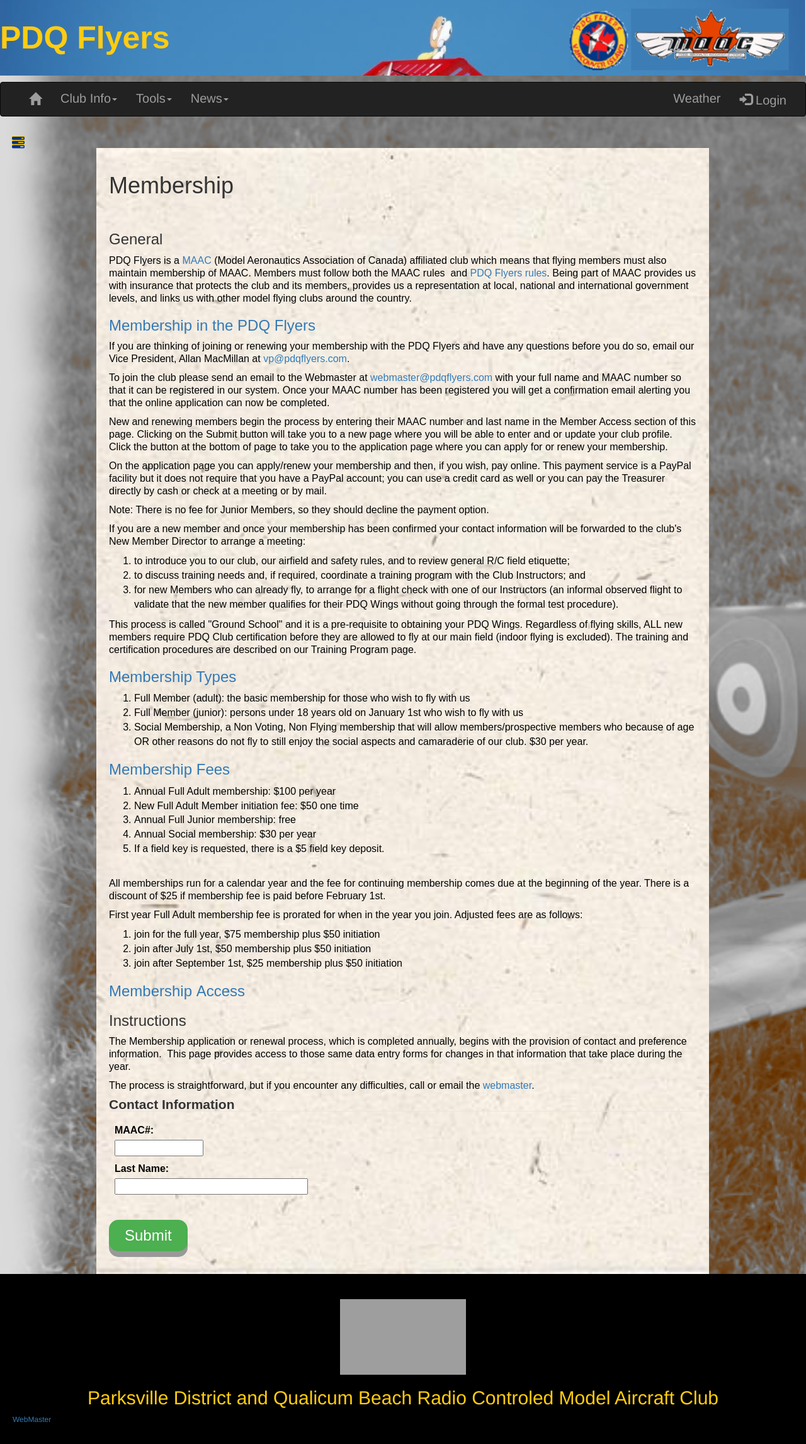
After one commit to ocminimoto/PDQ, a PHP site: page /member_info.html in a window 1280 px wide. The commit adds this page. Shown: the whole page at 63% size. Run offline with PHP 8.4, Linux system fonts and the light colour scheme; some libraries are stand-ins or nearby versions; grey boxes are pictures that could not be loaded.

Commit message:
more pages added

```diff
--- /dev/null
+++ b/working/member_info.html
@@ -0,0 +1,222 @@
+
+<html>
+<head>
+<title>PDQ Flyers - Member Data Update</title>
+  <meta charset="utf-8">
+  <meta name="viewport" content="width=device-width, initial-scale=1">
+  <link rel="stylesheet" href="https://maxcdn.bootstrapcdn.com/bootstrap/3.4.0/css/bootstrap.min.css">
+  <link rel="stylesheet" href="src/styles.css"/>
+  <script src="https://ajax.googleapis.com/ajax/libs/jquery/3.3.1/jquery.min.js"></script>
+  <script src="https://maxcdn.bootstrapcdn.com/bootstrap/3.4.0/js/bootstrap.min.js"></script>
+  <script type="text/javascript" src="/src/index.js"></script>
+<script src="https://ajax.googleapis.com/ajax/libs/jquery/1.11.3/jquery.min.js"></script>
+</head>
+
+<body>
+
+<div class="header">
+   <div ><p>PDQ Flyers</p></div>
+</div>
+
+<!--<div id="dropdown_container"></div>-->
+
+<nav id="sticky-menubar">
+  <div class="body-wrap">
+   <!--<div class="container">-->
+      <nav class="navbar navbar-inverse">
+        <div class="container-fluid">
+          <div class="navbar-header" >
+            <button type="button" class="navbar-toggle" data-toggle="collapse" data-target="#small_menu">
+              <span class="glyphicon glyphicon-tasks"></span>
+            </button>
+           <!-- <a class="navbar-brand" href="#">PDQ Flyers</a>-->
+          </div>
+            <div class="collapse navbar-collapse" id="small_menu" >
+              <ul class="nav navbar-nav">
+                <li><a href="http://pdqflyers.com/"><span class="glyphicon glyphicon-home"></span></a></li>
+                <li class="dropdown">
+                  <a href="#" class="dropdown-toggle" data-toggle="dropdown">Club Info<span class="caret"></span></a>
+                  <ul class="dropdown-menu">
+                    <li><a href="project-about-our-club.php">About our club</a></li>
+                    <li><a href="member_info.php">Membership</a></li>
+                    <li><a href="field-locations.php">Field Locations</a></li>
+                    <li><a href="pdq-rules.php">Rules</a></li>
+                    <li class="divider"></li>
+                    <li><a href="contact-us.php">Contact us</a></li>
+                  </ul>
+                </li>
+                <li class="dropdown">
+                  <a href="#" class="dropdown-toggle" data-toggle="dropdown">Tools<span class="caret"></span></a>
+                  <ul class="dropdown-menu">
+                    <li><a href="email-broadcast.php"><span class="glyphicon glyphicon-envelope"></span>&nbsp;eMail</a></li>
+                    <li><a href="member-data-access.php"><span class="glyphicon glyphicon-list"></span>&nbsp;Member Info</a></li>
+                    <li><a href="indexold.html">Old Site</a></li>
+                  </ul>
+                </li>
+                <li class="dropdown">
+                  <a href="#" class="dropdown-toggle" data-toggle="dropdown">News<span class="caret"></span></a>
+                  <ul class="dropdown-menu">
+                    <li><a href="event-schedule.php"><span class="glyphicon glyphicon-calendar"></span>&nbsp;Events</a></li>
+                    <li><a href="our-airfield.php"><span class="glyphicon glyphicon-film"></span>&nbsp;Multimedia</a></li>
+                    <li><a href="honline-swap-meet.php"><span class="glyphicon glyphicon-gift"></span>&nbsp;Market</a></li>
+                  </ul>
+                </li>
+              </ul>
+              <ul class="nav navbar-nav navbar-right">
+                  <li><a href="https://www.wunderground.com/personal-weather-station/dashboard?ID=INANAIMO20">Weather</a></li>
+                  <li><a href="members-only.php"><span class="glyphicon glyphicon-log-in"></span>&nbsp;Login</a></li>
+                </ul>
+            </div>
+        </div>
+ <div id="sidebar">
+
+    <ul>
+      <li><a href="#ref1">Joining our Club</a></li>
+      <li><a href="#ref3">Types of Memberships</a></li>
+      <li><a href="#ref4">Member Fees</a></li>
+      <li><a href="#ref5">Membership Access</a></li>
+    </ul>
+
+    <div id="sidebar-btn">
+      <span class="glyphicon glyphicon-tasks"></span>
+    </div>
+  </div>
+
+      </nav>
+    <!--</div>-->
+</div>
+</nav>
+
+
+
+<div id="wrapper">
+<div class= "box">
+ <h1>Membership</h1>
+<br>
+<h3>General</h3>
+
+<p>
+PDQ Flyers is a <a href="http://www.maac.ca/en/"
+   target="_new">MAAC</a> (Model Aeronautics Association of Canada) affiliated club which means that flying members must also maintain membership of MAAC. Members must follow both the MAAC rules </a>&nbsp;and&nbsp;<a href="pdq-rules.php">PDQ Flyers&nbsp;rules</a>. Being part of MAAC provides us with insurance that protects the club and its members, provides us a representation at local, national and international government levels, and links us with other model flying clubs around the country.</p>
+
+<a name="ref1"><h3>Membership in the PDQ Flyers</h3></a>
+<p>If you are thinking of joining or renewing your membership with the PDQ Flyers and have any questions before you do so, email our Vice President, Allan MacMillan at  <a href="mailto:vp@pdqflyers.com">vp@pdqflyers.com</a>.</p>
+
+<p>To join the club please send an email to the Webmaster at <a href="mailto:webmaster@pdqflyers.com">webmaster@pdqflyers.com</a> with your full name and MAAC number so that it can be registered in our system. Once your MAAC number has been registered you will get a confirmation email alerting you that the online application can now be completed.</p>
+
+<!--<p>Note that although an application for membership will be accepted if your MAAC number is dormant, new membership cards will only be issued to members when their MAAC membership has been actived for the Membership year requested.</p>-->
+
+<p>New and renewing members begin the process by entering their MAAC number and last name in the Member Access section of this page. Clicking on the Submit button will take you to a new page where you will be able to enter and or update your club profile. Click the button at the bottom of page to take you to the application page where you can apply for or renew your membership.</p>
+
+<p>On the application page you can apply/renew your membership and then, if you wish, pay online.  This payment service is a PayPal facility but it does not require that you have a PayPal account; you can use a credit card as well or you can pay the Treasurer directly by cash or check at a meeting or by mail.</p>
+
+<p>Note: There is no fee for Junior Members, so they should decline the payment option.</p>
+
+<p>If you are a new member and once your membership has been confirmed your contact information will be forwarded to the club's New Member Director to arrange a meeting:</p>
+
+<ol>
+  <li>to introduce you to our club, our airfield and safety rules, and to review general R/C field etiquette;</li>
+<li>to discuss training needs and, if required, coordinate a training program with the Club Instructors; and</li>
+<li>for new Members who can already fly, to arrange for a flight check with one of our Instructors (an informal observed flight to validate that the new member qualifies for their PDQ Wings without going through the formal test procedure).</li>
+</ol>
+
+<p>This process is called "Ground School" and it is a pre-requisite to obtaining your PDQ Wings. Regardless of flying skills, ALL new members require PDQ Club certification before they are allowed to fly at our main field (indoor flying is excluded). The training and certification procedures are described on our Training Program page.</p>
+
+<a name="ref3"><h3>Membership Types</h3></a>
+
+  <ol>
+    <li>Full Member (adult): the basic membership for those who wish to fly with us</li>
+    <li>Full Member (junior): persons under 18 years old on January 1st who wish to fly with us</li>
+    <li>Social Membership, a Non Voting, Non Flying membership that will allow members/prospective members who because of age OR other reasons do not fly to still enjoy the social aspects and camaraderie of our club. $30 per year.</li>
+  </ol>
+<a name="ref4"><h3>Membership Fees</h3></a>
+  <ol>
+    <li>Annual Full Adult membership: $100 per year</li>
+    <li>New Full Adult Member initiation fee: $50 one time</li>
+    <li>Annual Full Junior membership: free</li>
+    <li>Annual Social membership: $30 per year</li>
+    <li>If a field key is requested, there is a $5 field key deposit.</li>
+  </ol>
+<br>
+
+<p>All memberships run for a calendar year and the fee for continuing membership comes due at the beginning of the year. There is a discount of $25 if membership fee is paid before February 1st.</p>
+
+<p>First year Full Adult membership fee is prorated for when in the year you join. Adjusted fees are as follows:</p>
+
+<ol>
+  <li>join for the full year, $75 membership plus $50 initiation</li>
+  <li>join after July 1st, $50 membership plus $50 initiation</li>
+  <li>join after September 1st, $25 membership plus $50 initiation</li>
+</ol>
+
+<a name="ref5"><h3>Membership&nbsp;Access</h3></a>
+
+<h3>Instructions</h3>
+
+<p>The Membership application or renewal process, which is completed annually,&nbsp;begins with&nbsp;the
+provision&nbsp;of contact and preference information.&nbsp; This page&nbsp;provides access to those same data entry forms for changes in that information that take place during the year.</p>
+
+<p>The process is straightforward, but if&nbsp;you encounter any difficulties, call or email the <a href=
+"mailto:webmaster@pdqflyers.com">webmaster</a>.</p>
+
+<div id="entries">
+    <form method="post"
+          action="data-updater.php"
+          target="_blank">
+        <fieldset id="contact">
+            <p><legend><strong>Contact</strong> <strong>Information</strong></legend></p>
+
+            <p><label>&nbsp; MAAC#:</label><br>
+            &nbsp; <input size="12"
+                   name="request_maac"></p>
+
+            <p><label>&nbsp; Last Name:</label>&nbsp;<br>
+            &nbsp; <input size="30" name="request_lname"></p>
+
+            <p>&nbsp;</p>
+        </fieldset>
+
+        <p><button class="button" type="submit">Submit</button></p>
+    </form>
+</div>
+
+
+    </div>
+</div>
+
+</div></td></tr>
+
+
+</div>
+</div>
+
+</box>
+
+</div>
+</div>
+
+<footer>
+
+  <h2><a href="http://www.wunderground.com/weatherstation/WXDailyHistory.asp?ID=INANAIMO20"><img title=
+     "Weather Underground PWS INANAIMO20"
+     style="HEIGHT: 120px; WIDTH: 200px"
+
+     alt="Weather Underground PWS INANAIMO20"
+     src=
+     "http://banners.wunderground.com/cgi-bin/banner/ban/wxBanner?bannertype=pws250_metric&amp;weatherstationcount=INANAIMO20">
+    </a></h2>
+
+  <h2>Parksville District and Qualicum Beach Radio Controled Model Aircraft Club</h2>
+  <p> <a href="https://pdqflyers.com/contact-us.php">WebMaster</a></p>
+
+</footer>
+
+ <script src="https://unpkg.com/react@16/umd/react.development.js" crossorigin></script>
+  <script src="https://unpkg.com/react-dom@16/umd/react-dom.development.js" crossorigin></script>
+
+ <!--Load our React component. -->
+  <script src="src/index.js"></script>
+
+</body>
+
+</html>
--- a/working/membership.html
+++ b/working/membership.html
@@ -59,7 +59,7 @@
                   <ul class="dropdown-menu">
                     <li><a href="event-schedule.php"><span class="glyphicon glyphicon-calendar"></span>&nbsp;Events</a></li>
                     <li><a href="our-airfield.php"><span class="glyphicon glyphicon-film"></span>&nbsp;Multimedia</a></li>
-                    <li><a href="honline-swap-meet.php"><span class="glyphicon glyphicon-gift"></span>&nbsp;Market</a></li>
+                    <li><a href="online-swap-meet.php"><span class="glyphicon glyphicon-gift"></span>&nbsp;Market</a></li>
                   </ul>
                 </li>
               </ul>
--- a/working/src/index.js
+++ b/working/src/index.js
@@ -58,3 +58,12 @@ for (i = 0; i < acc.length; i++) {
     }
   });
 }*/
+
+
+/*side menubar */
+
+$(document).ready(function(){
+    $('#sidebar-btn').click(function(){
+      $('#sidebar').toggleClass('visible');
+    });
+  });
--- a/working/src/styles.css
+++ b/working/src/styles.css
@@ -1,4 +1,86 @@
-/* Experimental styles*/
+
+/*body{
+  margin:0px;
+  padding:0px;
+  font-family:"Helvetica Neue", Helvetica, Arial;
+}*/
+/* Experimental styles above*/
+#wrapper {       /*  This DIV constrains the width of your page's content  */
+  margin: 0 auto;
+  width: 80%;
+  padding-top: 30px;
+}
+
+
+
+.centre {
+  clear: both;            /*  Clears all floats above this object */
+  width: 100px;
+  position: absolute;             /*  Use these 3 declarations to centre object  */
+  left: 50%;                      /*  Use these 3 declarations to centre object  */
+  transform: translate(-50%, 0);  /*  Use these 3 declarations to centre object  */
+
+}
+
+.floatleft {
+  float: left;                    /*  This align's your object to the left.  */
+
+}
+
+.floatright {
+  float: right;                   /*  This align's your object to the right.  */
+
+}
+
+
+#sidebar{
+  background:white;
+  width:200px;
+  height:100%;
+  display:block;
+  position:absolute;
+  left:-202px;
+  top:55px;
+  transition:left 0.3s linear;
+}
+
+#sidebar.visible{
+  left:0px;
+  transition:left 0.3s linear;
+}
+
+#sidebar-btn{
+  display:inline-block;
+  vertical-align: middle;
+  width:20px;
+  height:15px;
+  cursor:pointer;
+  margin:20px;
+  position:absolute;
+  top:10px;
+  right:-60px;
+  font-size: 20px;
+  color: #003287;
+  background-color: #FFcc11;
+  box-sizing: border-box;
+}
+
+/*#sidebar-btn span{
+  height:1px;
+  background:#111;
+  margin-bottom:5px;
+  display:block;
+}
+
+#sidebar-btn span:nth-child(2){
+  width:75%;
+}
+
+#sidebar-btn span:nth-child(3){
+  width:50%;
+}*/
+
+
 
 .accordion {
   background-color: #eee;
@@ -39,11 +121,6 @@
 
 /* bootstrap dropdown hover menu*/
 /*--------------*/
-h2 {
-  text-align: center;
-}
-
-img { border: 0; }
 
 .header{
     width: 100%;
@@ -60,14 +137,45 @@ img { border: 0; }
     font-family: sans-serif;
   }
 
-/*ul li
-  {
-    font-size: 14px;
-    color: black;
-  }*/
+.visible li {
+  background-color: white;
+}
+
+section {
+  width: 100%;
+  clear: both;
+  background-color: darkgrey;
+
+}
+
+ul{
+  margin:0px;
+  padding:0px;
+  color: #FFcc11;
+}
+
+ul li{
+  list-style:none;
+}
+
+ul li a{
+  background:transparent;
+  color:#FFcc11;
+  /*border-bottom:1px solid #111;*/
+  display:block;
+  /*width:180px;*/
+  padding:10px;
+  text-decoration: none;
+}
+
+h2 {
+  text-align: center;
+}
+
+img { border: 0; }
+
 
 li a {
-  /*color: #FFcc11;*/
   text-align: center;
   padding: 14px 16px;
   text-decoration: none;
@@ -86,7 +194,7 @@ nav
     {
       width: 100%;
       transition: box-shadow 400ms;
-      color: green;
+      color: #FFcc11;
       margin-top: 0px;
       z-index: 1;
     }
@@ -99,6 +207,32 @@ button
         font-size: 20px;
         font-family: sans-serif;
     }
+
+p button
+    {
+  display: inline-block;
+  padding: 15px 25px;
+  font-size: 24px;
+  cursor: pointer;
+  text-align: center;
+  text-decoration: none;
+  outline: none;
+  color: #fff;
+  background-color: #4CAF50;
+  border: none;
+  border-radius: 15px;
+  box-shadow: 0 9px #999;
+    }
+
+
+
+p button:hover {background-color: #3e8e41}
+
+p button:active {
+  background-color: #3e8e41;
+  box-shadow: 0 5px #666;
+  transform: translateY(4px);
+}
 
 footer{
   width: 100%;
@@ -144,7 +278,7 @@ body
   /*text-align: center;*/
   padding: 14px 14px;
   font-size: 20px;
-  color: black;
+  color: #9d9d9d;
 }
 
 .navbar-nav {
@@ -191,15 +325,13 @@ body
 /* end of menu */
 .box{
   position: relative;
-  margin-top: 0px;
-  width: 80%;
-  margin: 75px;
+  margin-left: 25px;
+  width: 95%;
   background: url("handmadepaper.jpg");
   background-size: cover;
   padding: 20px;
   font-size: 16px;
   font-family: sans-serif;
-  position: relative;
   z-index: 0;
   }
 
```
Also changed, not shown: working/index.html (+4 -3 lines), working/p51_template.html (+58 -4 lines).
